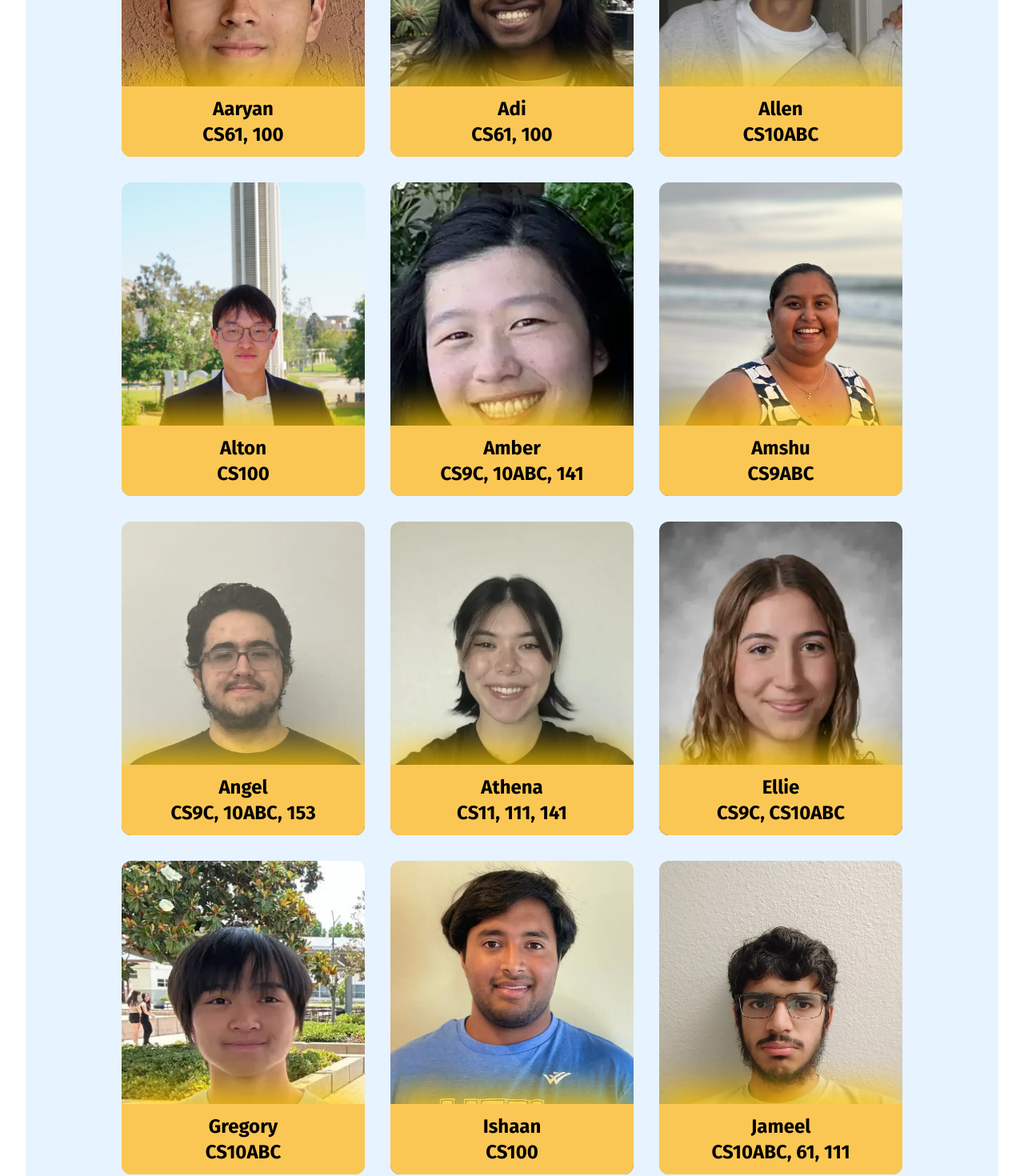
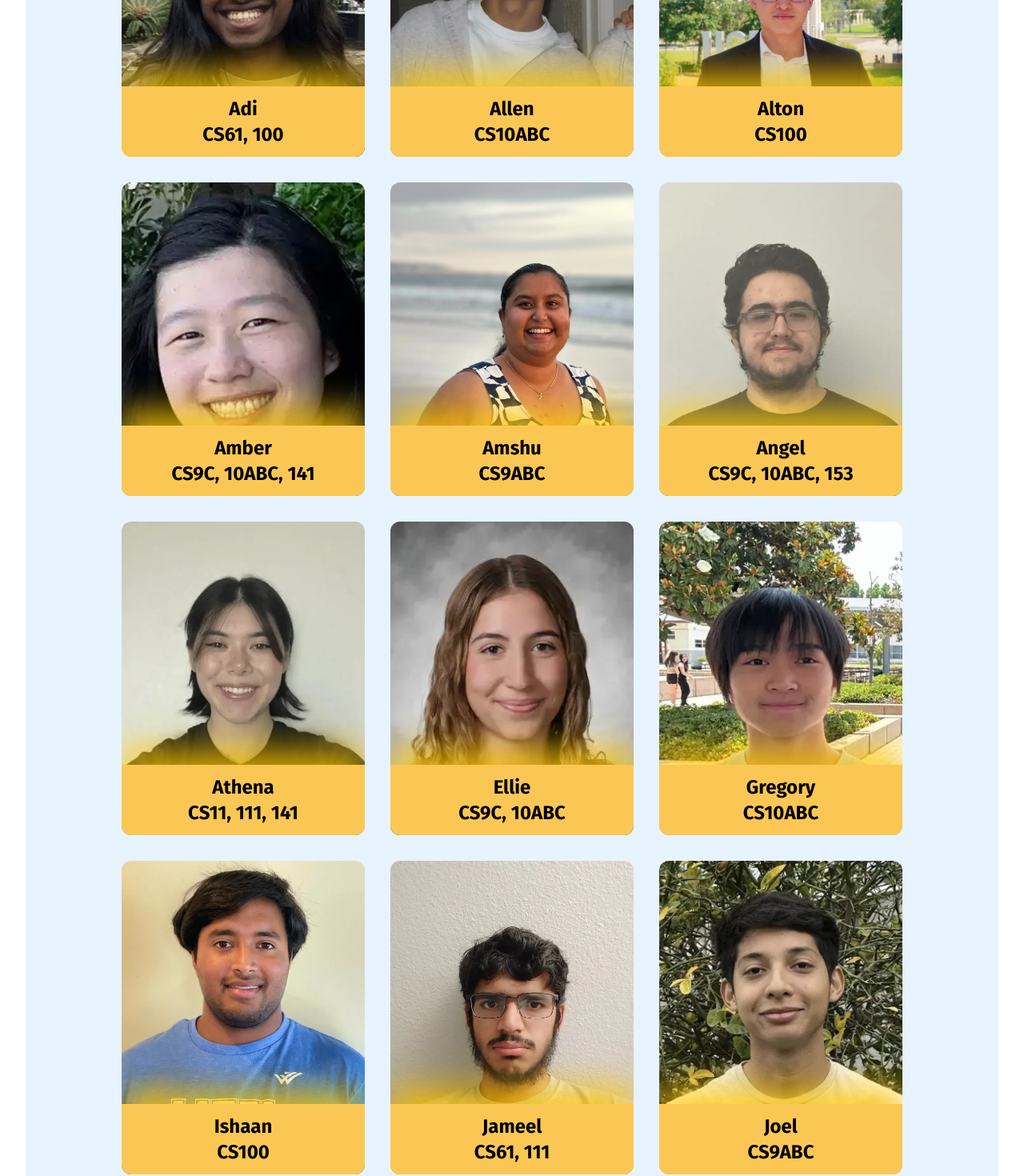
Before and after one commit to acm-ucr/ula-website, a Next.js app: page /ula in a window 1280 px wide. Shown: the part 500-1970 px from the top of the page at 80% size. Built offline with nearby package versions, Linux system fonts and the light colour scheme.

Commit message:
new ula data

```diff
--- a/src/data/CurrentULAsData.ts
+++ b/src/data/CurrentULAsData.ts
@@ -37,12 +37,6 @@ export interface ULA {
 }
 
 const ULAs: ULA[] = [
-  {
-    name: "Aaryan",
-    classes: "CS61, 100",
-    image: Aaryan,
-    desc: "Hi, my name's Aaryan, and I'm a computer science major! I am passionate about computer science and enjoy video games. As a ULA, I strive to help others learn and grow in their understanding of technology and coding.",
-  },
   {
     name: "Adi",
     classes: "CS61, 100",
@@ -87,7 +81,7 @@ const ULAs: ULA[] = [
   },
   {
     name: "Ellie",
-    classes: "CS9C, CS10ABC",
+    classes: "CS9C, 10ABC",
     image: Ellie,
     desc: "Hi! My name is Ellie, and I am a second-year computer science major. I became a ULA because I am passionate about helping others, both in their academic success and in finding confidence in their abilities. I love cooking, reading, drinking coffee, and being active!",
   },
@@ -105,7 +99,7 @@ const ULAs: ULA[] = [
   },
   {
     name: "Jameel",
-    classes: "CS10ABC, 61, 111",
+    classes: "CS61, 111",
     image: Jameel,
     desc: "I'm a third year CEN student eager to learn many topics in EE, CS, and Math. I will help you become better lifelong learners in whatever subject you enjoy. I hope we can make each other better people and better engineers!",
   },
```
